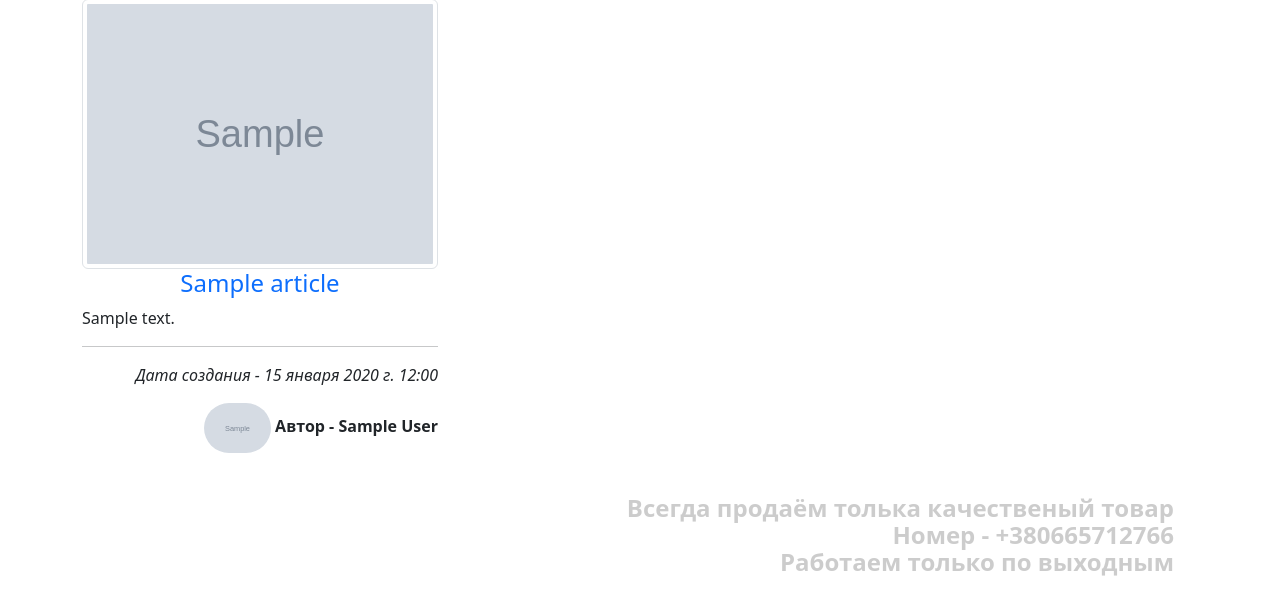
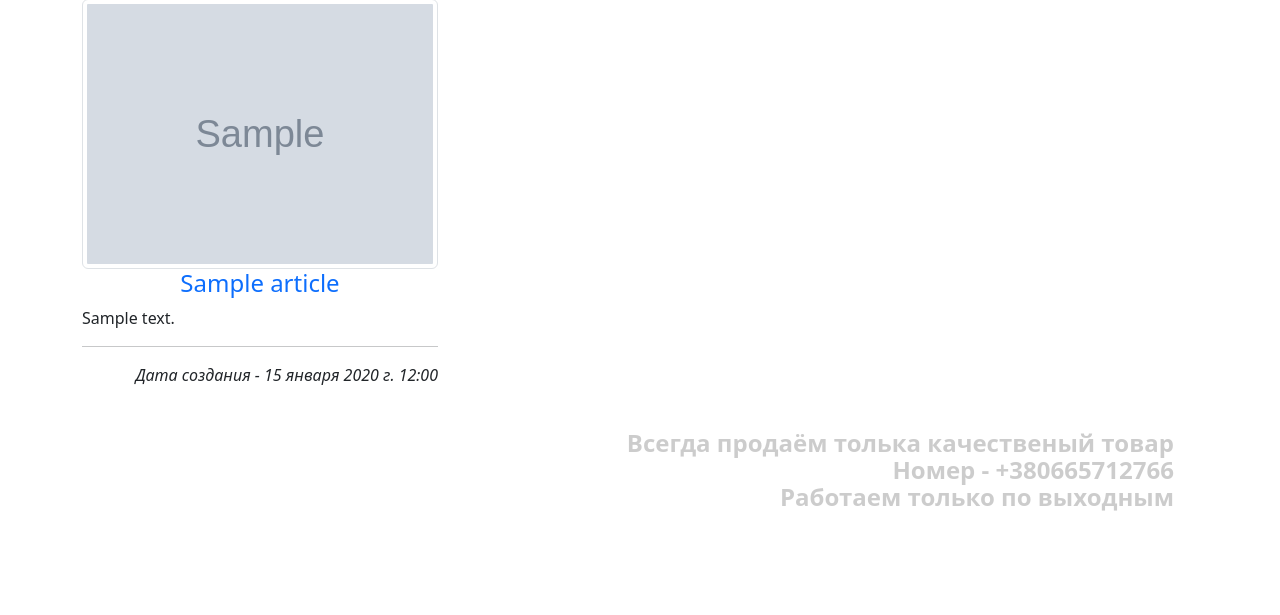
Before and after one commit to Rhineland905/Anime_magasin, a Django app: page /blog/1/ in a window 1280 px wide. Shown: the part 152-767 px from the top of the page. Run offline with Django 4.2, Linux system fonts and the light colour scheme; tables that the repository leaves empty hold one stand-in row (values such as "Sample post"); grey boxes marked "Sample" are stand-in pictures; parts of the project's set-up code (start-up, migrations or seed data) failed here and were passed over.

Commit message:
updates_avatar

```diff
--- a/static/css/style.css
+++ b/static/css/style.css
@@ -23,8 +23,8 @@
     margin-bottom: 30px;
 }
 .avatar{
-    font-size: 24px;
-    height: 50px;
+    font-size: 20px;
+    height: 40px;
     line-height: 50px;
     border-radius: 45px;
 }
--- a/templates/blog/article_list.html
+++ b/templates/blog/article_list.html
@@ -16,21 +16,8 @@
                 <p>{{ article.text_preview }}</p>
                 <hr>
                 <p class="text-end"><i>Дата создания - {{ article.created_at }}</i></p>
-                {% if article.user %}
-                <div class="f_l_name">
-                    {% if article.user.image %}
-                    <img class="avatar" src="{{ article.user.image_thumbnail.url }}" alt="">
 
 
-                    {% endif %}
-                    {% if article.user.first_name or article.user.last_name %}
-                        <span class="f_l_name">Автор - {{ article.user.first_name }} {{ article.user.last_name }}</span>
-                    {% else %}
-                        <span class="f_l_name">Автор - {{ article.user.username }}</span>
-
-                    {% endif %}
-                {% endif %}
-            </div>
         {% endfor %}
     </div>
 {% endblock %}
```
Also changed, not shown: media/user/photo_2022-07-18_12-44-42_Pjgmqjo.jpg (added), 1 other file.
